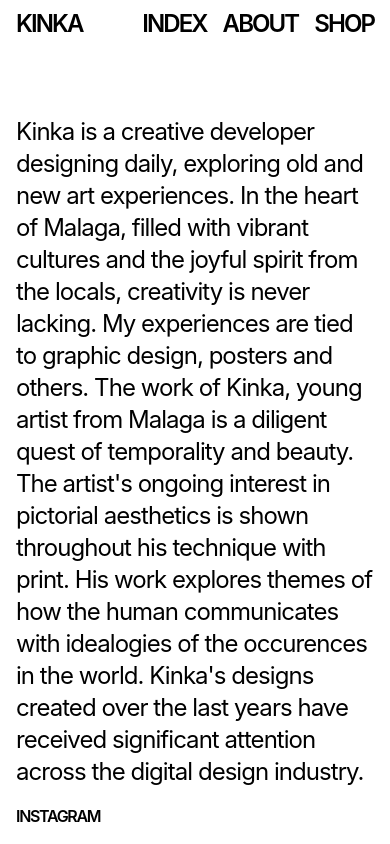
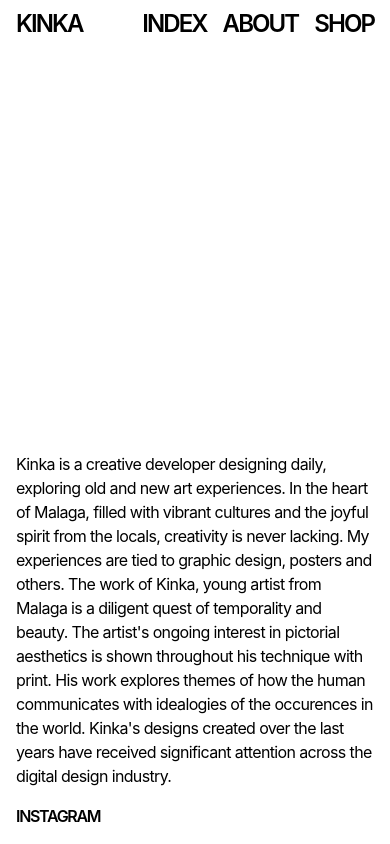
Before and after one commit to JOSEPH-JENKINS/kinka-client, a Next.js app: page /about in a window 390 px wide. Built offline with nearby package versions, Linux system fonts and the light colour scheme.

Commit message:
third commit

```diff
--- a/pages/about.js
+++ b/pages/about.js
@@ -11,7 +11,7 @@
       </Head>
 
       <section className="w-full px-4 absolute bottom-0 pb-2">
-        <p className="text-2xl">
+        <p className="text-base md:text-2xl">
           Kinka is a creative developer designing daily, exploring old and new
           art experiences. In the heart of Malaga, filled with vibrant cultures
           and the joyful spirit from the locals, creativity is never lacking. My
```
